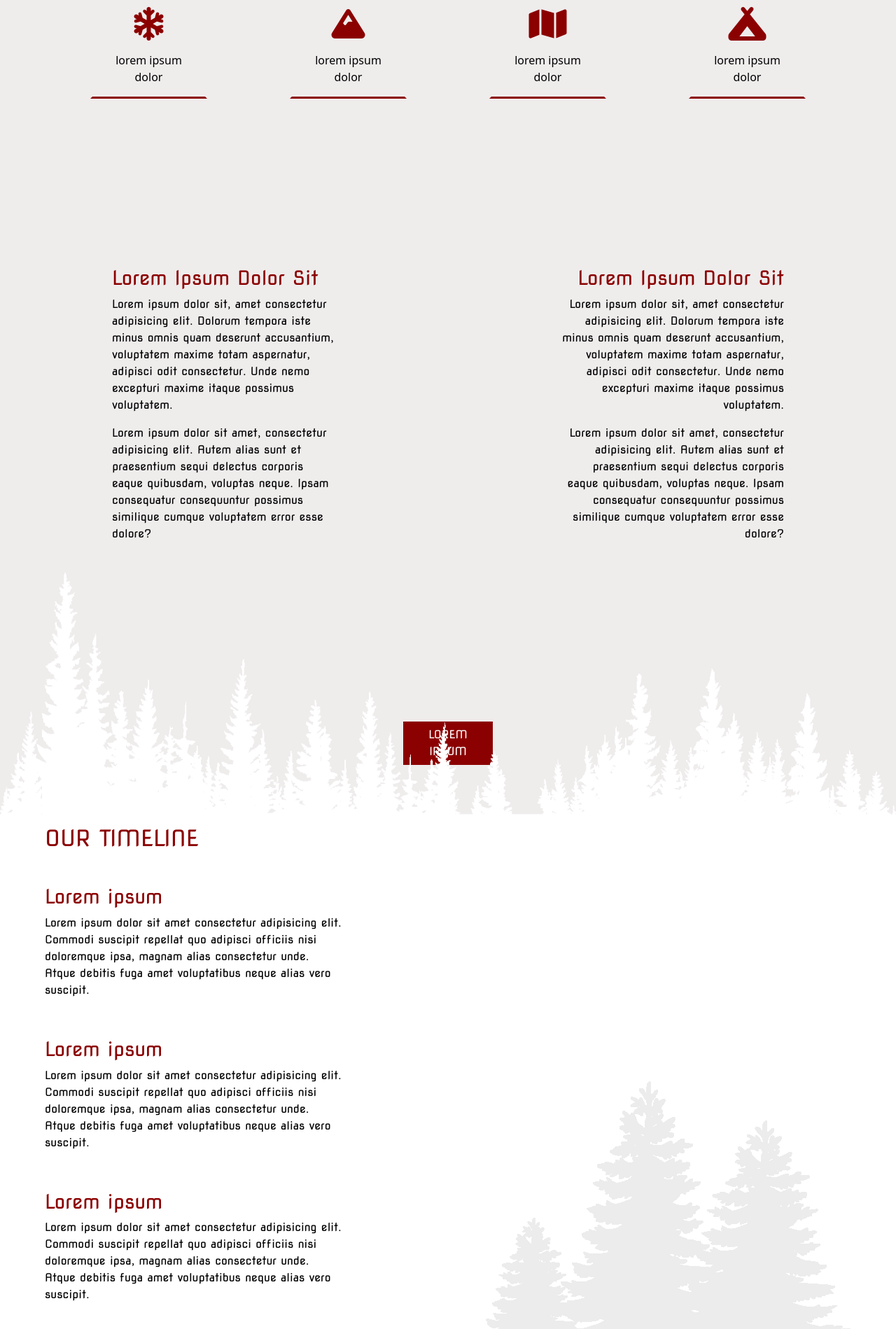
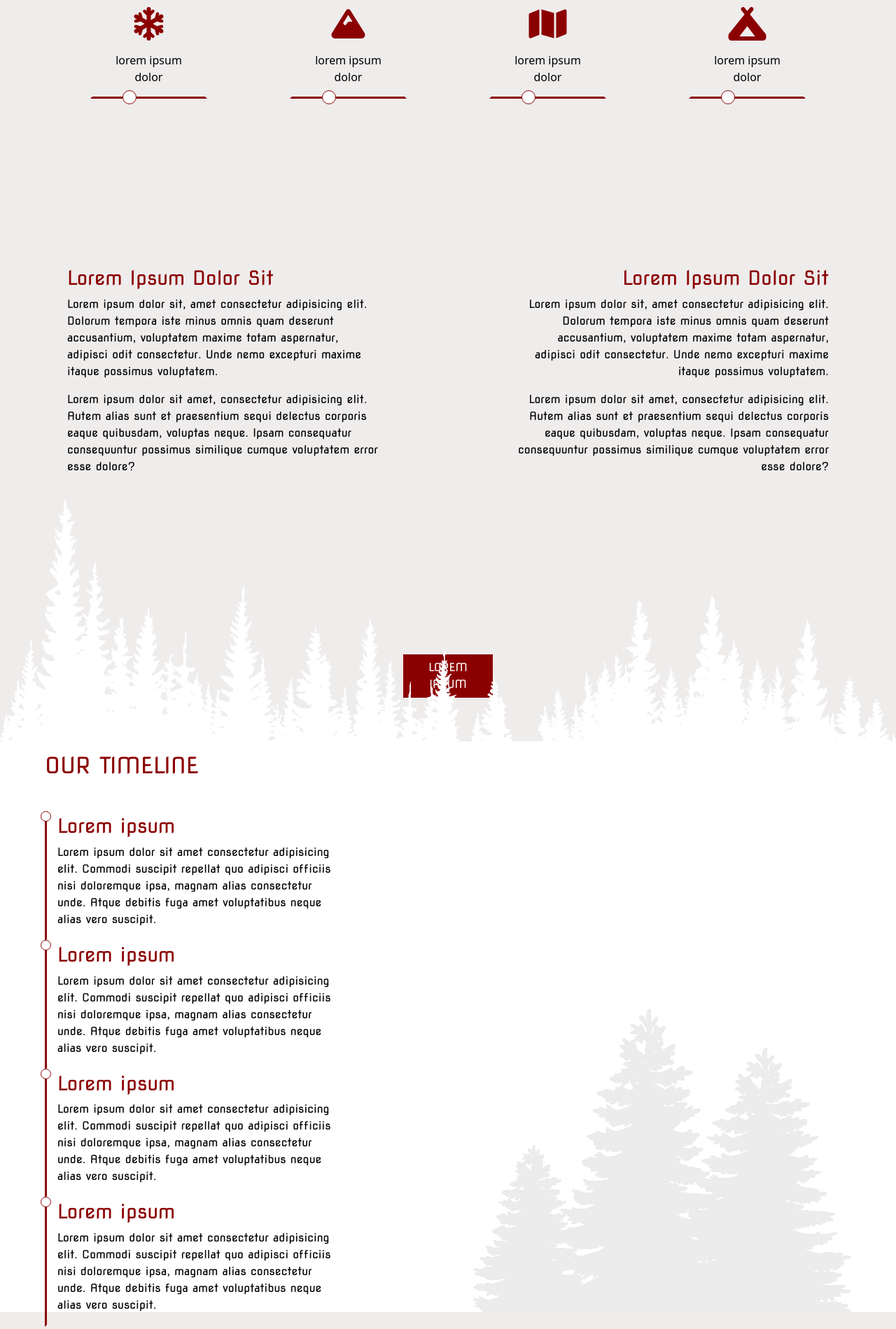
Before and after one commit to leonardonotaristefano-dev/RedProject, a plain HTML site: page index.html in a window 1280 px wide. Shown: the part 1360-3259 px from the top of the page at 70% size. Drawn offline with nearby package versions, Linux system fonts and the light colour scheme.

Commit message:
Sito terminato

```diff
--- a/index.html
+++ b/index.html
@@ -75,7 +75,8 @@
       <div class="container text-center">
         <div class="row">
           <div class="col-3">
-            <div class="card bg-transparent mx-auto">
+            <div class="card bg-transparent mx-auto position-relative">
+              <div class="pallino"></div>
               <i class="fa-solid fa-snowflake fa-3x" style="color: #8b0000;"></i>
               <div class="card-body">
                 <p class="card-text">lorem ipsum dolor</p>
@@ -84,6 +85,7 @@
           </div>
           <div class="col-3">
             <div class="card bg-transparent mx-auto">
+              <div class="pallino"></div>
               <i class="fa-solid fa-mountain fa-3x" style="color: #8b0000;"></i>
               <div class="card-body">
                 <p class="card-text">lorem ipsum dolor</p>
@@ -92,6 +94,7 @@
           </div>
           <div class="col-3">
             <div class="card bg-transparent mx-auto">
+              <div class="pallino"></div>
               <i class="fa-solid fa-map fa-3x" style="color: #8b0000;"></i>
               <div class="card-body">
                 <p class="card-text">lorem ipsum dolor</p>
@@ -100,6 +103,7 @@
           </div>
           <div class="col-3">
             <div class="card bg-transparent mx-auto">
+              <div class="pallino"></div>
               <i class="fa-solid fa-campground fa-3x" style="color: #8b0000;"></i>
               <div class="card-body">
                 <p class="card-text">lorem ipsum dolor</p>
@@ -138,26 +142,30 @@
     <!-- SEZIONE 2 -->
     <section class="sectionsecond position-relative">
 
-      <h2 class="h2sez2">OUR TIMELINE</h2>
+      <h2 class="h2sez2 mb-5">OUR TIMELINE</h2>
 
-      <div class="h3sez2">
+      <div class="h3sez2 position-relative">
         <h3>Lorem ipsum</h3>
         <p>Lorem ipsum dolor sit amet consectetur adipisicing elit. Commodi suscipit repellat quo adipisci officiis nisi doloremque ipsa, magnam alias consectetur unde. Atque debitis fuga amet voluptatibus neque alias vero suscipit.</p>
+        <div class="pallinosez2"></div>
       </div>
 
-      <div class="h3sez2">
+      <div class="h3sez2 position-relative">
         <h3>Lorem ipsum</h3>
         <p>Lorem ipsum dolor sit amet consectetur adipisicing elit. Commodi suscipit repellat quo adipisci officiis nisi doloremque ipsa, magnam alias consectetur unde. Atque debitis fuga amet voluptatibus neque alias vero suscipit.</p>
+        <div class="pallinosez2"></div>
       </div>
 
-      <div class="h3sez2">
+      <div class="h3sez2 position-relative">
         <h3>Lorem ipsum</h3>
         <p>Lorem ipsum dolor sit amet consectetur adipisicing elit. Commodi suscipit repellat quo adipisci officiis nisi doloremque ipsa, magnam alias consectetur unde. Atque debitis fuga amet voluptatibus neque alias vero suscipit.</p>
+        <div class="pallinosez2"></div>
       </div>
 
-      <div class="h3sez2">
+      <div class="h3sez2 position-relative">
         <h3>Lorem ipsum</h3>
         <p>Lorem ipsum dolor sit amet consectetur adipisicing elit. Commodi suscipit repellat quo adipisci officiis nisi doloremque ipsa, magnam alias consectetur unde. Atque debitis fuga amet voluptatibus neque alias vero suscipit.</p>
+        <div class="pallinosez2"></div>
       </div>
 
       <div class="divimg3trees position-absolute">
@@ -178,7 +186,7 @@
         <div class="row">
           <div class="col-3">
             <div class="card2 mx-auto">
-              <img src="./media/fog.jpg" class="card-img-top mx-auto" alt="Immagine alberi">
+              <img src="./media/fog.jpg" class="card-img-top p-1 mx-auto" alt="Immagine alberi">
               <div class="card-body">
                 <h5 class="card-title mt-3">Lorem ipsum</h5>
                 <p class="card-text mt-2">Lorem ipsum dolor sit amet consectetur, adipisicing elit. Ad dignissimos temporibus quasi dolores voluptatibus?</p>
@@ -192,7 +200,7 @@
           </div>
           <div class="col-3">
             <div class="card2 mx-auto">
-              <img src="./media/fog.jpg" class="card-img-top mx-auto" alt="Immagine alberi">
+              <img src="./media/fog.jpg" class="card-img-top p-1 mx-auto" alt="Immagine alberi">
               <div class="card-body">
                 <h5 class="card-title mt-3">Lorem ipsum</h5>
                 <p class="card-text mt-2">Lorem ipsum dolor sit amet consectetur, adipisicing elit. Ad dignissimos temporibus quasi dolores voluptatibus?</p>
@@ -206,7 +214,7 @@
           </div>
           <div class="col-3">
             <div class="card2 mx-auto">
-              <img src="./media/fog.jpg" class="card-img-top mx-auto" alt="Immagine alberi">
+              <img src="./media/fog.jpg" class="card-img-top p-1 mx-auto" alt="Immagine alberi">
               <div class="card-body">
                 <h5 class="card-title mt-3">Lorem ipsum</h5>
                 <p class="card-text mt-2">Lorem ipsum dolor sit amet consectetur, adipisicing elit. Ad dignissimos temporibus quasi dolores voluptatibus?</p>
@@ -220,7 +228,7 @@
           </div>
           <div class="col-3">
             <div class="card2 mx-auto">
-              <img src="./media/fog.jpg" class="card-img-top mx-auto" alt="Immagine alberi">
+              <img src="./media/fog.jpg" class="card-img-top p-1 mx-auto" alt="Immagine alberi">
               <div class="card-body">
                 <h5 class="card-title mt-3">Lorem ipsum</h5>
                 <p class="card-text mt-2">Lorem ipsum dolor sit amet consectetur, adipisicing elit. Ad dignissimos temporibus quasi dolores voluptatibus?</p>
@@ -258,7 +266,7 @@
         <div class="col-6">
           <div class="card2 mx-auto text-center">
             <div class="card-body">
-              <img src="./media/landscape-975091_1920.jpg" class="card-img-land mx-auto" alt="Immagine landscape">
+              <img src="./media/landscape-975091_1920.jpg" class="card-img-land p-1 mx-auto" alt="Immagine landscape">
             </div>
           </div>
         </div>
@@ -273,7 +281,7 @@
         <div class="col-6">
           <div class="card2 mx-auto text-center">
             <div class="card-body">
-              <img src="./media/landscape-975091_1920.jpg" class="card-img-land mx-auto" alt="Immagine landscape">
+              <img src="./media/landscape-975091_1920.jpg" class="card-img-land p-1 mx-auto" alt="Immagine landscape">
             </div>
           </div>
         </div>
--- a/style.css
+++ b/style.css
@@ -39,7 +39,7 @@
 
 .sectionfirst {
     background: rgb(239, 236, 236);
-    height: 200vh;
+    height: 187vh;
 }
 
 
@@ -49,8 +49,8 @@
 }
 
 .divh2son{
-font-style: oblique;
-font-size: 30px;
+    font-style: oblique;
+    font-size: 30px;
 }
 
 .divh2{
@@ -66,6 +66,19 @@ font-size: 30px;
     width: 13vw;
 }
 
+.pallino {
+    width: 20px;
+    height: 20px;
+    background-color: white;
+    border-style: solid;
+    border-color: darkred;
+    border-radius: 100%;
+    border-width: 1px;
+    position: absolute;
+    bottom: -11px;
+    right: 98px;
+}
+
 .divtesti {
     margin-top: 30vh;
 }
@@ -75,7 +88,7 @@ font-size: 30px;
     font-weight: 400;
     font-style: normal;
     color: darkred;
-    width: 25%;
+    width: 35%;
 }
 
 .secondoh3 {
@@ -83,7 +96,7 @@ font-size: 30px;
     font-weight: 400;
     font-style: normal;
     color: darkred;
-    width: 25%;
+    width: 35%;
 }
 
 p {
@@ -126,12 +139,29 @@ p {
 
 .h3sez2 {
     width: 35%;
-    padding-top: 5vh;
+    border-color: transparent;
+    border-left-color:darkred;
+    border-style: solid;
+    border-width: 3px;
+    padding-left: 15px;
 }
 
 .divimg3trees {
     bottom: 0vw;
     right:5vw;
+}
+
+.pallinosez2 {
+    width: 15px;
+    height: 15px;
+    background-color: white;
+    border-style: solid;
+    border-color: darkred;
+    border-radius: 100%;
+    border-width: 1px;
+    position: absolute;
+    top: -5px;
+    left: -9px;
 }
 
 /* /SEZIONE 2 */
@@ -157,6 +187,10 @@ p {
     border-radius: 50%;
     width: 100px;
     height: 100px;
+    border-style: solid;
+    border-color: darkred;
+    border-radius: 100%;
+    border-width: 2px;
 }
 
 /* /SEZIONE 3 */
@@ -182,6 +216,10 @@ p {
     border-radius: 50%;
     width: 200px;
     height: 200px;
+    border-style: solid;
+    border-color: darkred;
+    border-radius: 100%;
+    border-width: 2px;
 }
 
 .divimgfinalsez4 {
```
